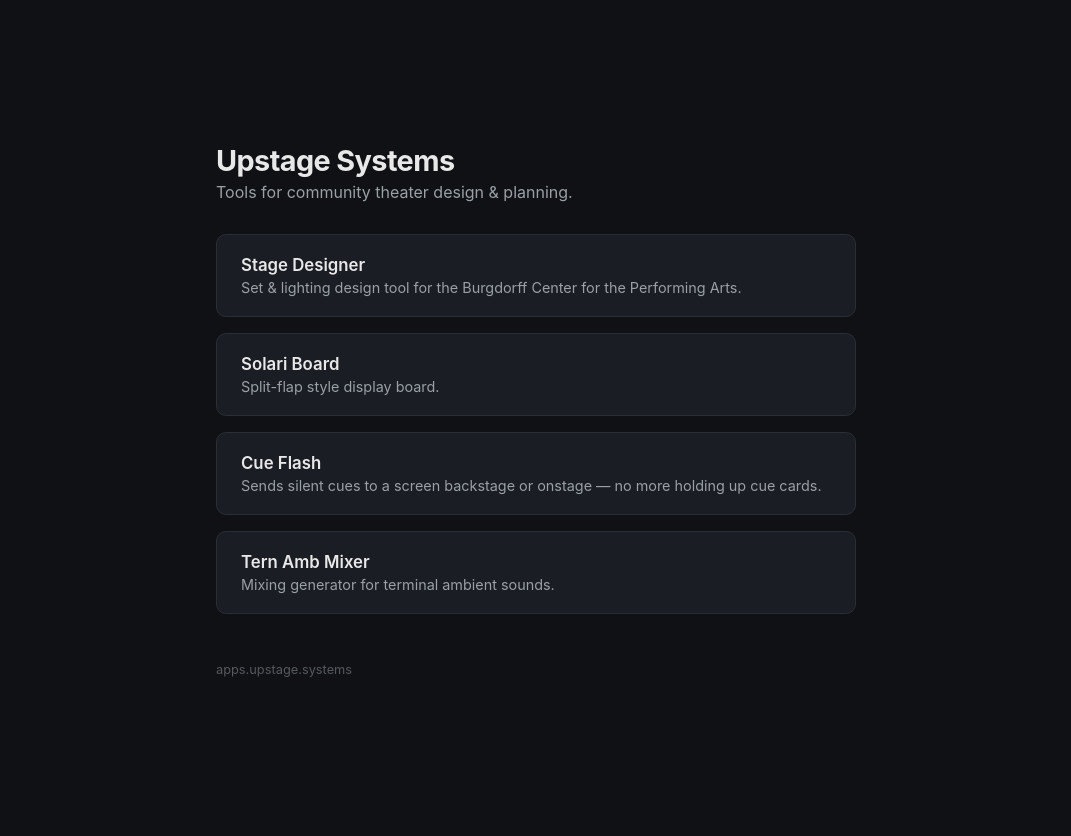
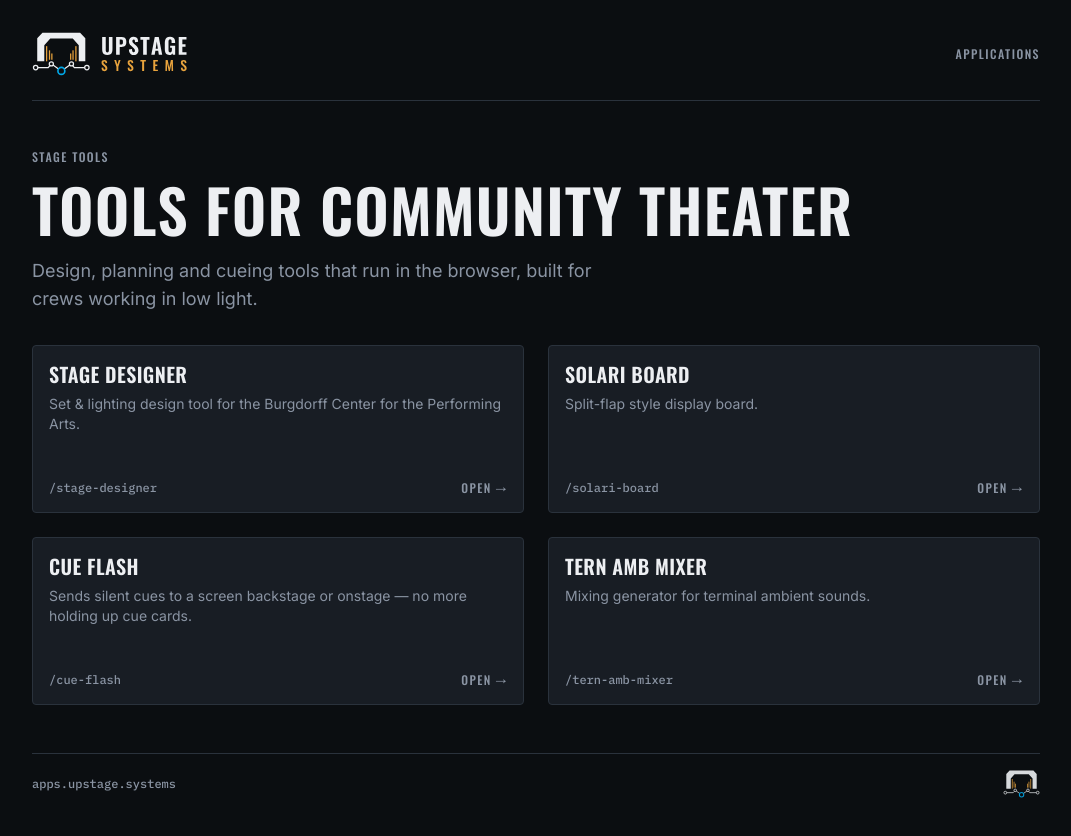
Before and after one commit to dmreese2-tech/dmreese2-tech.github.io, a plain HTML site: page index.html in a window 1280 px wide. Shown: the whole page, without its empty margins (104-1175 px from the left). Before the commit the page ends 800 px from the top, so only its background shows below. Drawn offline with Linux system fonts and the light colour scheme.

Commit message:
Restyle Applications page with Upstage Systems theme and logo
Self-hosted Oswald/Inter/IBM Plex Mono, dark theme tokens, on-dark horizontal lockup, favicon and app icon.

Co-Authored-By: Claude Sonnet 5.5 <noreply@anthropic.com>
Claude-Session: https://claude.ai/code/session_01En4YurppNcFtD5DkuYbDUG

```diff
--- /dev/null
+++ b/assets/upstage.css
@@ -0,0 +1,35 @@
+/* Upstage Systems: tokens (dark theme) + components. Source: Upstage Systems design system. */
+@font-face{font-family:"Oswald";font-weight:500;font-display:swap;src:url(fonts/oswald-500.woff2) format("woff2")}
+@font-face{font-family:"Oswald";font-weight:600;font-display:swap;src:url(fonts/oswald-600.woff2) format("woff2")}
+@font-face{font-family:"Inter";font-weight:400;font-display:swap;src:url(fonts/inter-400.woff2) format("woff2")}
+@font-face{font-family:"Inter";font-weight:500;font-display:swap;src:url(fonts/inter-500.woff2) format("woff2")}
+@font-face{font-family:"Inter";font-weight:600;font-display:swap;src:url(fonts/inter-600.woff2) format("woff2")}
+@font-face{font-family:"IBM Plex Mono";font-weight:400;font-display:swap;src:url(fonts/plex-mono-400.woff2) format("woff2")}
+@font-face{font-family:"IBM Plex Mono";font-weight:500;font-display:swap;src:url(fonts/plex-mono-500.woff2) format("woff2")}
+
+:root{
+  --bg:#0B0E11;--bg-raised:#12161B;--surface:#181D24;--surface-hover:#1D232B;
+  --border:#2A323C;--border-strong:#3C4A58;
+  --text:#EDEFF2;--text-muted:#8A94A3;--text-faint:#5B6472;
+  --accent:#E8A33D;--accent-text:#E8A33D;--signal:#00A8E8;--signal-text:#00A8E8;
+  --focus:#E8A33D;--on-accent:#0B0E11;--blueprint:#5B7A8C;
+  --font-display:"Oswald","Arial Narrow",sans-serif;
+  --font-sans:"Inter",system-ui,-apple-system,"Segoe UI",sans-serif;
+  --font-mono:"IBM Plex Mono",ui-monospace,"SFMono-Regular",Menlo,monospace;
+  --space-1:4px;--space-2:8px;--space-3:12px;--space-4:16px;--space-5:24px;--space-6:32px;--space-7:48px;--space-8:64px;
+  --radius-sm:2px;--radius-md:4px;--radius-lg:8px;
+  color-scheme:dark;
+}
+*{box-sizing:border-box}
+html{background:var(--bg)}
+body{margin:0;background:var(--bg);color:var(--text);font-family:var(--font-sans);font-size:16px;line-height:24px;-webkit-font-smoothing:antialiased}
+a:focus-visible{outline:2px solid var(--focus);outline-offset:1px}
+
+.us-card{display:flex;flex-direction:column;background:var(--surface);color:var(--text);border:1px solid var(--border);border-radius:var(--radius-md);padding:var(--space-4);text-decoration:none;transition:background 120ms ease-out,border-color 120ms ease-out}
+.us-card:hover{background:var(--surface-hover);border-color:var(--border-strong)}
+.us-card__title{font-family:var(--font-display);font-weight:600;font-size:20px;line-height:24px;letter-spacing:.02em;text-transform:uppercase;margin:0 0 var(--space-2)}
+.us-card__body{margin:0;font-size:14px;line-height:20px;color:var(--text-muted)}
+.us-card__foot{margin-top:auto;padding-top:var(--space-4);display:flex;justify-content:space-between;align-items:center}
+.label{font-family:var(--font-display);font-weight:500;font-size:12px;line-height:16px;letter-spacing:.12em;text-transform:uppercase;color:var(--text-muted)}
+.data-sm{font-family:var(--font-mono);font-weight:500;font-size:12px;line-height:16px}
+.us-card:hover .us-card__open{color:var(--text)}
--- a/index.html
+++ b/index.html
@@ -1,80 +1,76 @@
 <!DOCTYPE html>
-<html lang="en">
+<html lang="en" data-theme="dark">
 <head>
 <meta charset="UTF-8">
 <meta name="viewport" content="width=device-width, initial-scale=1.0">
-<title>Upstage Systems</title>
+<title>Applications · Upstage Systems</title>
+<meta name="description" content="Browser-based tools for community theater design and planning.">
+<meta name="theme-color" content="#0B0E11">
+<link rel="icon" type="image/svg+xml" href="/assets/logos/favicon.svg">
+<link rel="apple-touch-icon" href="/assets/logos/app-icon-square.svg">
+<link rel="preload" href="/assets/fonts/oswald-600.woff2" as="font" type="font/woff2" crossorigin>
+<link rel="stylesheet" href="/assets/upstage.css">
 <style>
-  * { box-sizing: border-box; }
-  body {
-    margin: 0;
-    font-family: -apple-system, BlinkMacSystemFont, "Segoe UI", Roboto, sans-serif;
-    background: #0f1115;
-    color: #e8e8e8;
-    min-height: 100vh;
-    display: flex;
-    align-items: center;
-    justify-content: center;
-    padding: 2rem;
-  }
-  .wrap { max-width: 640px; width: 100%; }
-  h1 {
-    font-size: 1.8rem;
-    margin-bottom: 0.25rem;
-    letter-spacing: -0.02em;
-  }
-  p.sub {
-    color: #9aa0a6;
-    margin-top: 0;
-    margin-bottom: 2rem;
-  }
-  .apps { display: grid; gap: 1rem; }
-  a.app-card {
-    display: block;
-    padding: 1.25rem 1.5rem;
-    background: #1a1d24;
-    border: 1px solid #2a2e37;
-    border-radius: 10px;
-    text-decoration: none;
-    color: inherit;
-    transition: border-color 0.15s ease, transform 0.15s ease;
-  }
-  a.app-card:hover {
-    border-color: #4a90d9;
-    transform: translateY(-1px);
-  }
-  .app-name { font-weight: 600; font-size: 1.05rem; }
-  .app-desc { color: #9aa0a6; font-size: 0.9rem; margin-top: 0.25rem; }
-  footer {
-    margin-top: 3rem;
-    color: #55595f;
-    font-size: 0.8rem;
-  }
+  .page { max-width: 1040px; margin: 0 auto; padding: var(--space-6) var(--space-4) var(--space-7); }
+  .top { display: flex; align-items: center; justify-content: space-between; gap: var(--space-4);
+         padding-bottom: var(--space-5); border-bottom: 1px solid var(--border); }
+  .top img { display: block; height: 44px; width: auto; }
+  .top .label { text-align: right; }
+  .hero { padding: var(--space-7) 0 var(--space-6); }
+  .hero .label { margin: 0 0 var(--space-3); }
+  h1 { font-family: var(--font-display); font-weight: 600; font-size: clamp(36px, 7vw, 60px);
+       line-height: 1.07; letter-spacing: .02em; text-transform: uppercase; margin: 0 0 var(--space-4); text-wrap: balance; }
+  .lead { font-size: 18px; line-height: 28px; color: var(--text-muted); max-width: 52ch; margin: 0; }
+  .apps { display: grid; gap: var(--space-5); grid-template-columns: 1fr; }
+  @media (min-width: 640px) { .apps { grid-template-columns: repeat(2, 1fr); } }
+  .us-card { min-height: 168px; }
+  footer { margin-top: var(--space-7); padding-top: var(--space-4); border-top: 1px solid var(--border);
+           display: flex; align-items: center; justify-content: space-between; gap: var(--space-4); color: var(--text-muted); }
+  footer img { height: 28px; width: auto; display: block; opacity: .9; }
+  .us-card__foot .data-sm, footer .data-sm { color: var(--text-muted); }
+  @media (max-width: 520px) { .top img { height: 36px; } .hero { padding-top: var(--space-6); } }
 </style>
 </head>
 <body>
-  <div class="wrap">
-    <h1>Upstage Systems</h1>
-    <p class="sub">Tools for community theater design &amp; planning.</p>
-    <div class="apps">
-      <a class="app-card" href="/stage-designer/">
-        <div class="app-name">Stage Designer</div>
-        <div class="app-desc">Set &amp; lighting design tool for the Burgdorff Center for the Performing Arts.</div>
+  <div class="page">
+    <header class="top">
+      <a href="/" aria-label="Upstage Systems home"><img src="/assets/logos/lockup-horizontal-on-dark.svg" alt="Upstage Systems" width="297" height="84"></a>
+      <span class="label">Applications</span>
+    </header>
+
+    <section class="hero">
+      <p class="label">Stage tools</p>
+      <h1>Tools for community theater</h1>
+      <p class="lead">Design, planning and cueing tools that run in the browser, built for crews working in low light.</p>
+    </section>
+
+    <main class="apps">
+      <a class="us-card" href="/stage-designer/">
+        <h2 class="us-card__title">Stage Designer</h2>
+        <p class="us-card__body">Set &amp; lighting design tool for the Burgdorff Center for the Performing Arts.</p>
+        <div class="us-card__foot"><span class="data-sm">/stage-designer</span><span class="label us-card__open">Open &rarr;</span></div>
       </a>
-      <a class="app-card" href="/solari-board/">
-        <div class="app-name">Solari Board</div>
-        <div class="app-desc">Split-flap style display board.</div>
+      <a class="us-card" href="/solari-board/">
+        <h2 class="us-card__title">Solari Board</h2>
+        <p class="us-card__body">Split-flap style display board.</p>
+        <div class="us-card__foot"><span class="data-sm">/solari-board</span><span class="label us-card__open">Open &rarr;</span></div>
       </a>
-      <a class="app-card" href="/cue-flash/">
-        <div class="app-name">Cue Flash</div>
-        <div class="app-desc">Sends silent cues to a screen backstage or onstage — no more holding up cue cards.</div>
+      <a class="us-card" href="/cue-flash/">
+        <h2 class="us-card__title">Cue Flash</h2>
+        <p class="us-card__body">Sends silent cues to a screen backstage or onstage — no more holding up cue cards.</p>
+        <div class="us-card__foot"><span class="data-sm">/cue-flash</span><span class="label us-card__open">Open &rarr;</span></div>
       </a>
-      <a class="app-card" href="/tern-amb-mixer/">
-        <div class="app-name">Tern Amb Mixer</div>
-        <div class="app-desc">Mixing generator for terminal ambient sounds.</div>
+      <a class="us-card" href="/tern-amb-mixer/">
+        <h2 class="us-card__title">Tern Amb Mixer</h2>
+        <p class="us-card__body">Mixing generator for terminal ambient sounds.</p>
+        <div class="us-card__foot"><span class="data-sm">/tern-amb-mixer</span><span class="label us-card__open">Open &rarr;</span></div>
       </a>
-    </div>
-    <footer>apps.upstage.systems</footer>
+    </main>
+
+    <footer>
+      <span class="data-sm">apps.upstage.systems</span>
+      <img src="/assets/logos/mark-on-dark.svg" alt="" width="37" height="28">
+    </footer>
   </div>
 </body>
 </html>
```
Also changed, not shown: assets/fonts/inter-400.woff2 (added), assets/fonts/inter-500.woff2 (added), assets/fonts/inter-600.woff2 (added), assets/fonts/oswald-500.woff2 (added), assets/fonts/oswald-600.woff2 (added), assets/fonts/plex-mono-400.woff2 (added), assets/fonts/plex-mono-500.woff2 (added), assets/logos/app-icon-square.svg (added), assets/logos/favicon.svg (added), assets/logos/lockup-horizontal-on-dark.svg (added), assets/logos/mark-on-dark.svg (added).
